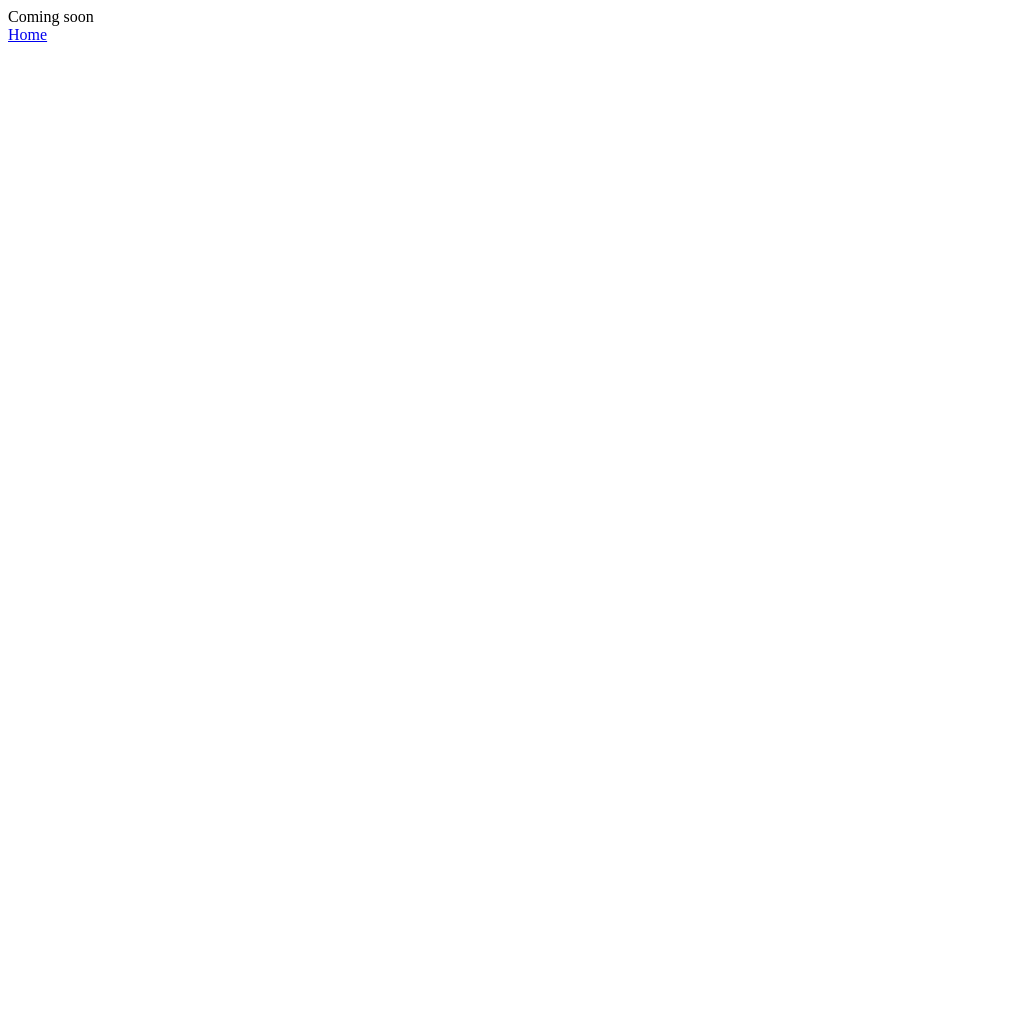
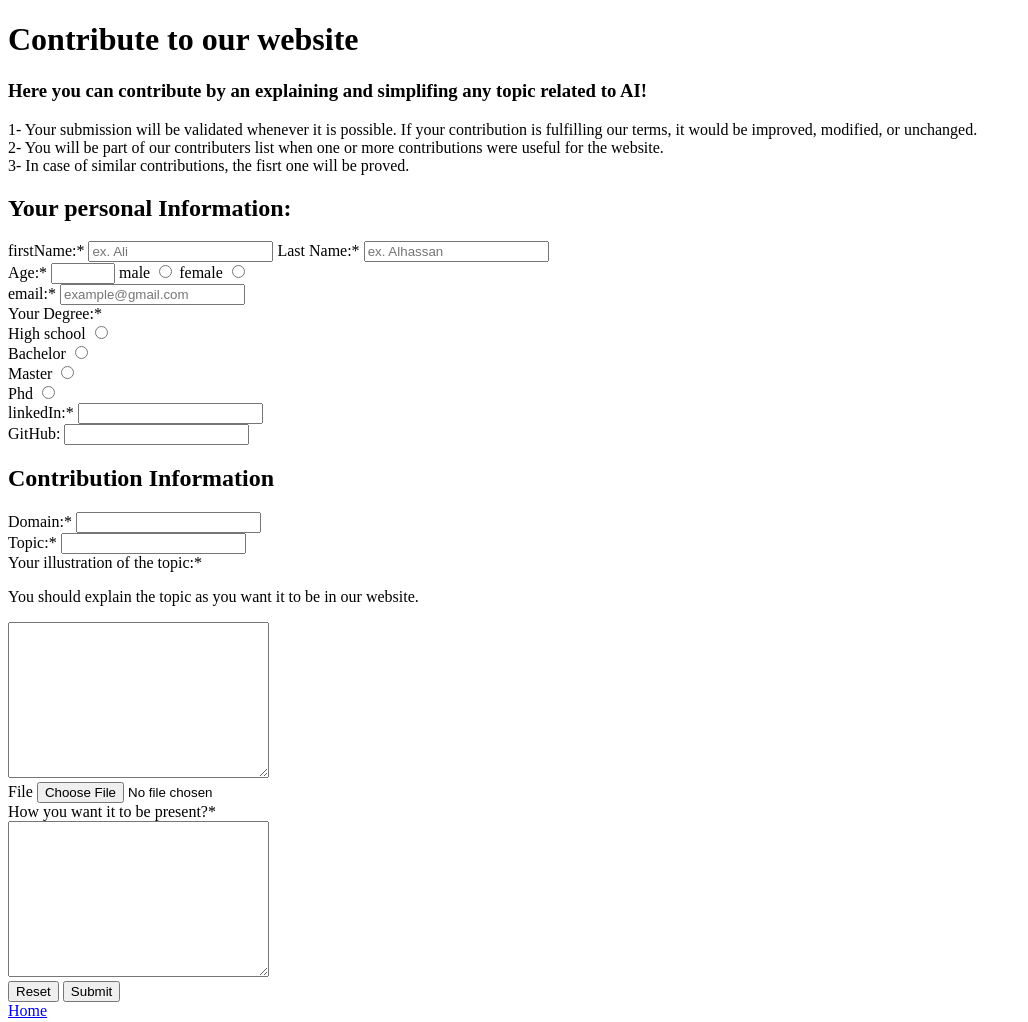
Before and after one commit to HassanAli232/swe363-231-01, a plain HTML site: page form.html in a window 1280 px wide. Shown: the whole page, without its empty margins (0-1028 px from the left). Before the commit the page ends 800 px from the top, so only its background shows below. Drawn offline with Linux system fonts and the light colour scheme.

Commit message:
html_2-exercise_2

```diff
--- a/form.html
+++ b/form.html
@@ -3,10 +3,171 @@
   <head>
     <meta charset="UTF-8" />
     <meta name="viewport" content="width=device-width, initial-scale=1.0" />
-    <title>Document</title>
+    <title>Contribution Page</title>
   </head>
   <body>
-    <div>Coming soon</div>
+    <h1>Contribute to our website</h1>
+    <h3>
+      Here you can contribute by an explaining and simplifing any topic related
+      to AI!
+    </h3>
+    <p>
+      1- Your submission will be validated whenever it is possible. If your
+      contribution is fulfilling our terms, it would be improved, modified, or
+      unchanged.<br />2- You will be part of our contributers list when one or
+      more contributions were useful for the website.<br />3- In case of similar
+      contributions, the fisrt one will be proved.
+    </p>
+
+    <form
+      action="thank.html"
+      method="get"
+      autocomplete="on"
+      enctype="multipart/form-data"
+    >
+      <h2>Your personal Information:</h2>
+      <div>
+        <label for="firstName">firstName:* </label>
+        <input
+          type="text"
+          name="firstName"
+          id="firstName"
+          placeholder="ex. Ali"
+          required
+        />
+        <label for="lastName">Last Name:* </label>
+        <input
+          type="text"
+          name="lastName"
+          id="lastName"
+          placeholder="ex. Alhassan"
+          required
+        />
+      </div>
+      <div>
+        <label for="age">Age:* </label>
+        <input type="number" name="age" id="age" min="15" max="120" required />
+
+        <label for="male">male</label>
+        <input type="radio" name="gender" id="male" value="male" required />
+        <label for="female">female</label>
+        <input type="radio" name="gender" id="female" value="female" required />
+      </div>
+      <div>
+        <label for="user">email:* </label>
+        <input
+          type="email"
+          name="user"
+          id="user"
+          placeholder="example@gmail.com"
+          required
+        />
+      </div>
+
+      <div>
+        <label for="">Your Degree:* </label>
+        <div>
+          <label for="high school">High school</label>
+          <input
+            type="radio"
+            name="degree"
+            id="high school"
+            value="high school"
+            required
+          />
+        </div>
+        <div>
+          <label for="bachelor">Bachelor</label>
+          <input
+            type="radio"
+            name="degree"
+            id="bachelor"
+            value="bachelor"
+            required
+          />
+        </div>
+        <div>
+          <label for="master">Master</label>
+          <input
+            type="radio"
+            name="degree"
+            id="master"
+            value="master"
+            required
+          />
+        </div>
+        <div>
+          <label for="phd">Phd</label>
+          <input type="radio" name="degree" id="phd" value="phd" required />
+        </div>
+      </div>
+
+      <div>
+        <label for="linkedIn">linkedIn:* </label>
+        <input type="url" id="linkedIn" name="linkedIn" required />
+      </div>
+
+      <div>
+        <label for="github">GitHub: </label>
+        <input type="url" id="github" name="github" />
+      </div>
+
+      <h2>Contribution Information</h2>
+      <div>
+        <label for="domain">Domain:* </label>
+        <input type="text" list="domains" name="domain" id="domain" required />
+
+        <datalist id="domains">
+          <option value="AI">AI</option>
+          <option value="ML">ML</option>
+          <option value="DL">DL</option>
+          <option value="RL">RL</option>
+        </datalist>
+      </div>
+
+      <div>
+        <label for="topic">Topic:* </label>
+        <input type="text" name="topic" id="topic" required />
+      </div>
+
+      <div>
+        <label for="contributedIllustration">
+          Your illustration of the topic:*
+        </label>
+
+        <p>You should explain the topic as you want it to be in our website.</p>
+
+        <textarea
+          name="contributedIllustration"
+          id="contributedIllustration"
+          required
+          minlength="500"
+          cols="30"
+          rows="10"
+        ></textarea>
+      </div>
+
+      <div>
+        <label for="file">File</label>
+        <input type="file" name="file" id="file" />
+      </div>
+      <div>
+        <div><label for="details">How you want it to be present?* </label></div>
+        <textarea
+          name="details"
+          id="details"
+          cols="30"
+          rows="10"
+          required
+          minlength="150"
+        ></textarea>
+      </div>
+      <div>
+        <button type="reset">Reset</button>
+        <button type="submit">Submit</button>
+      </div>
+    </form>
+
     <a href="/index.html">Home</a>
   </body>
 </html>
```
